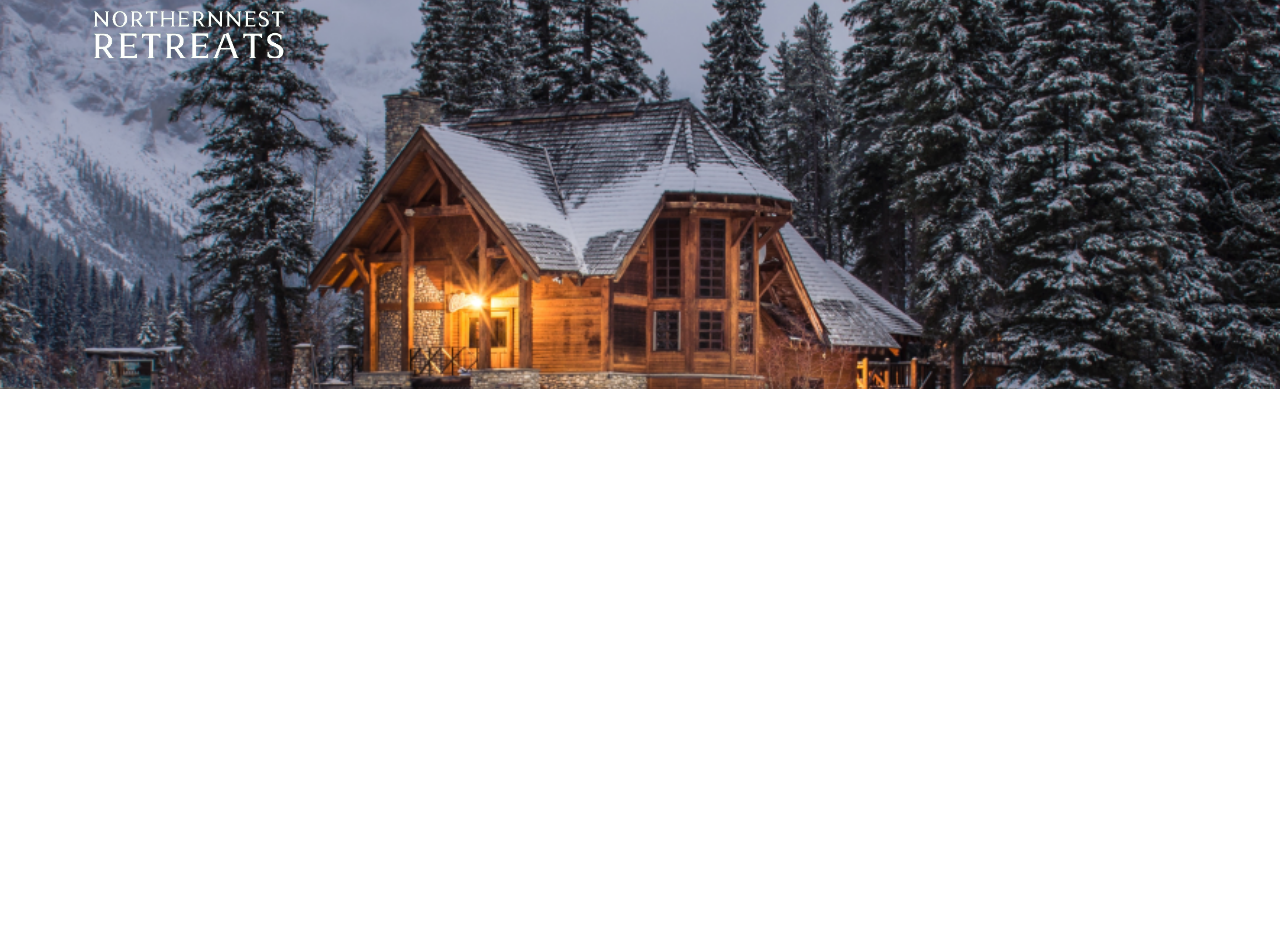
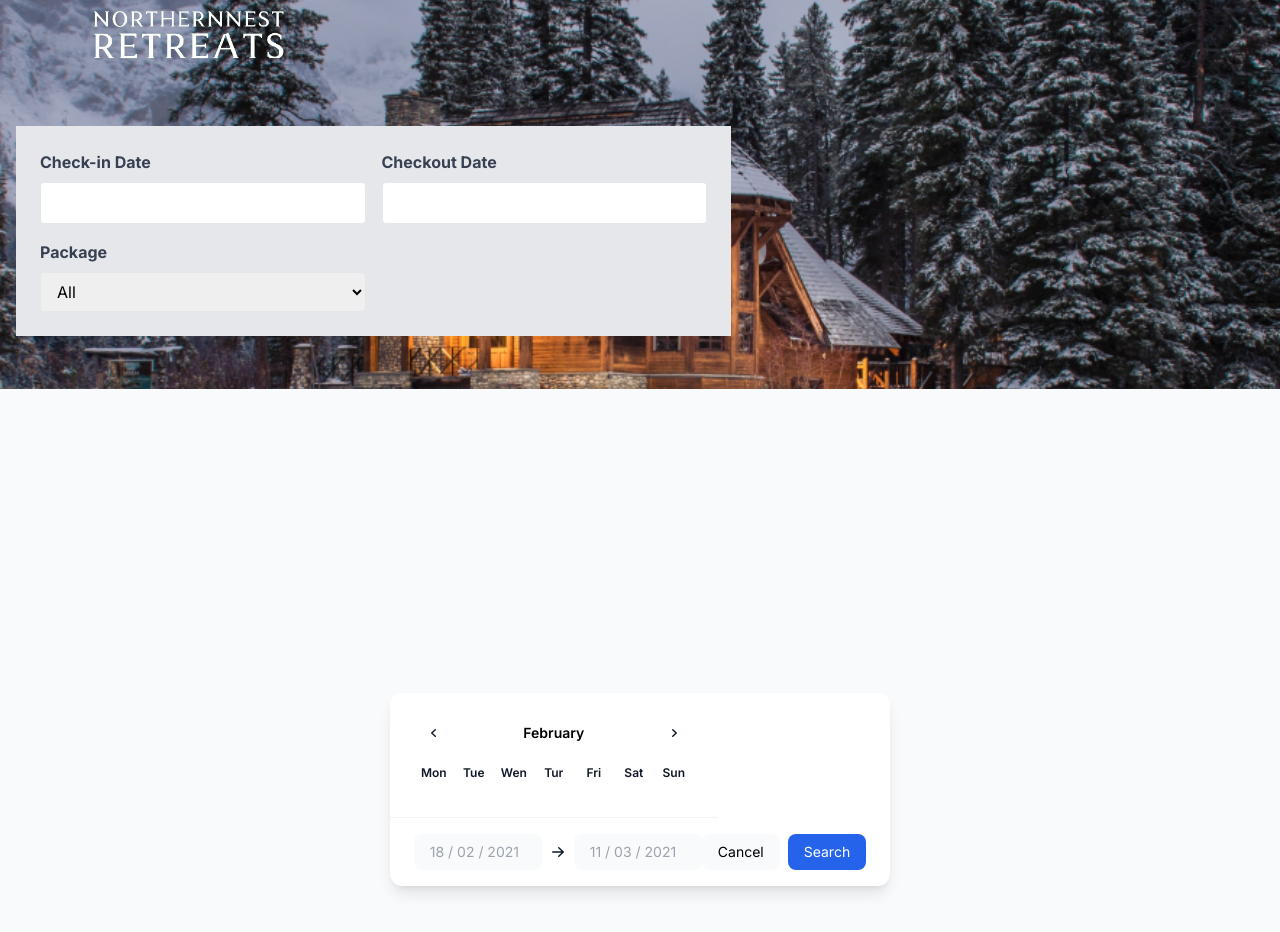
Before and after one commit to ulrikaha/Front-end-project-v1, a Next.js app: page / in a window 1280 px wide. Shown: the part 140-1072 px from the top of the page. Before the commit the page ends 800 px from the top, so only its background shows below. Built offline with nearby package versions, Linux system fonts and the light colour scheme.

Commit message:
datepickers started

```diff
--- a/app/page.tsx
+++ b/app/page.tsx
@@ -1,3 +1,4 @@
+import Date2 from "@/components/Date2";
 import NavbarSearch from "@/components/NavbarSearch";
 
 
@@ -6,6 +7,9 @@ export default function Home() {
 
     <div>
    <NavbarSearch />
+
+
+      <Date2 />
     </div>
 
   )
--- /dev/null
+++ b/components/Date2.tsx
@@ -0,0 +1,133 @@
+
+
+
+
+     import React from 'react'
+
+     function Date2() {
+       return (
+
+
+
+<div className="flex items-center justify-center w-full min-h-screen bg-gray-50">
+<div className="flex bg-white shadow-lg rounded-xl">
+  <div className="flex flex-col">
+    <div className="flex divide-x">
+      <div className="flex flex-col px-6 pt-5 pb-6 border-b border-gray-100">
+        <div className="flex items-center justify-between">
+          <button
+            className="flex items-center justify-center p-2 rounded-xl hover-bg-gray-50"
+          >
+            <svg className="w-6 h-6 text-gray-900 stroke-current" fill="none">
+              <path
+                d="M13.25 8.75L9.75 12l3.5 3.25"
+                strokeWidth="1.5"
+                strokeLinecap="round"
+                strokeLinejoin="round"
+              />
+            </svg>
+          </button>
+          <div className="text-sm font-semibold">February</div>
+          <button
+            className="flex items-center justify-center p-2 rounded-xl hover-bg-gray-50"
+          >
+            <svg className="w-6 h-6 text-gray-900 stroke-current" fill="none">
+              <path
+                d="M10.75 8.75l3.5 3.25-3.5 3.25"
+                strokeWidth="1.5"
+                strokeLinecap="round"
+                strokeLinejoin="round"
+              />
+            </svg>
+          </button>
+        </div>
+        <div className="grid grid-cols-7 text-xs text-center text-gray-900">
+          <span
+            className="flex items-center justify-center w-10 h-10 font-semibold rounded-lg"
+          >
+            Mon
+          </span>
+          <span
+            className="flex items-center justify-center w-10 h-10 font-semibold rounded-lg"
+          >
+            Tue
+          </span>
+          <span
+            className="flex items-center justify-center w-10 h-10 font-semibold rounded-lg"
+          >
+            Wen
+          </span>
+          <span
+            className="flex items-center justify-center w-10 h-10 font-semibold rounded-lg"
+          >
+            Tur
+          </span>
+          <span
+            className="flex items-center justify-center w-10 h-10 font-semibold rounded-lg"
+          >
+            Fri
+          </span>
+          <span
+            className="flex items-center justify-center w-10 h-10 font-semibold rounded-lg"
+          >
+            Sat
+          </span>
+          <span
+            className="flex items-center justify-center w-10 h-10 font-semibold rounded-lg"
+          >
+            Sun
+          </span>
+          {/*More days... */}
+        </div>
+      </div>
+      {/* Repeat the above structure for the second month..*/}
+    </div>
+    <div className="flex items-center justify-between px-6 py-4">
+      <div className="flex items-center">
+        <input
+          type="text"
+          className="flex items-center w-32 px-4 py-2 text-sm text-gray-900 rounded-lg bg-gray-50 focus-bg-white focus-ring-1 focus-ring-blue-600 focus-outline-none"
+          placeholder="18 / 02 / 2021"
+        />
+        <div className="p-1">
+          <svg className="w-6 h-6 text-gray-900 stroke-current" fill="none">
+            <path
+              d="M6.738 12.012h10.5m-4.476 4.25l4.5-4.25-4.5-4.25"
+              strokeWidth="1.5"
+              strokeLinecap="round"
+              strokeLinejoin="round"
+            />
+          </svg>
+        </div>
+        <input
+          type="text"
+          className="flex items-center w-32 px-4 py-2 text-sm text-gray-900 rounded-lg bg-gray-50 focus-bg-white focus-ring-1 focus-ring-blue-600 focus-outline-none"
+          placeholder="11 / 03 / 2021"
+        />
+      </div>
+      <div className="flex items-center space-x-2">
+        <button
+          className="px-4 py-2 text-sm rounded-lg bg-gray-50 focus-outline-none focus-ring-1 focus-ring-blue-600 hover-bg-gray-100"
+        >
+          Cancel
+        </button>
+        <button
+          className="px-4 py-2 text-sm text-white bg-blue-600 rounded-lg focus-outline-none focus-ring-1 focus-ring-blue-600 hover-bg-blue-700"
+        >
+          Search
+        </button>
+      </div>
+    </div>
+  </div>
+</div>
+</div>
+
+
+
+
+
+
+       )
+     }
+
+     export default Date2
--- /dev/null
+++ b/components/DatePickerPackage.tsx
@@ -0,0 +1,68 @@
+'use client';
+
+import { useState } from 'react';
+import DatePicker from 'react-datepicker';
+
+
+const DatePickerPackage: React.FC = () => {
+    const [startDate, setStartDate] = useState<Date | null>(null); // Check-in date
+    const [endDate, setEndDate] = useState<Date | null>(null);     // Checkout date
+    const [selectedPackage, setSelectedPackage] = useState('all'); // Initial package selection
+
+    // Function to handle package selection
+    const handlePackageSelection = (event: React.ChangeEvent<HTMLSelectElement>) => {
+      setSelectedPackage(event.target.value);
+    };
+
+    return (
+        <div className="bg-gray-200 p-4" >
+            <div className="flex flex-wrap items-center">
+
+                <div className="w-1/2 p-2 flex-wrap">
+                    <label className="block text-gray-700 font-bold mb-2">
+                        Check-in Date
+                    </label>
+                    <DatePicker
+                        selected={startDate}
+                        onChange={(date) => setStartDate(date)}
+                        dateFormat="dd/MM/yyyy"
+                        className="w-full border rounded py-2 px-3"
+                    />
+                 </div>
+
+                <div className="w-1/2 p-2 flex-wrap">
+                    <label className="block text-gray-700 font-bold mb-2">
+                        Checkout Date
+                    </label>
+                    <DatePicker
+                        selected={endDate}
+                        onChange={(date) => setEndDate(date)}
+                        dateFormat="dd/MM/yyyy"
+                        className="w-full border rounded py-2 px-3"
+                    />
+                </div>
+
+                <div className="w-1/2 p-2 flex-wrap">
+                    <label className="block text-gray-700 font-bold mb-2">
+                        Package
+                    </label>
+                    <select
+                        value={selectedPackage}
+                        onChange={handlePackageSelection}
+                        className="w-full border rounded py-2 px-3"
+                    >
+                        <option value="all">All</option>
+                        <option value="deluxe">Deluxe</option>
+                        <option value="standard">Standard</option>
+                        <option value="budget">Budget</option>
+                    </select>
+                </div>
+
+            </div>
+        </div>
+
+    );
+ };
+
+
+export default DatePickerPackage;
--- a/components/NavbarSearch.tsx
+++ b/components/NavbarSearch.tsx
@@ -1,9 +1,10 @@
-'use client';
+ 'use client';
 
 import Link from 'next/link';
 import Image from 'next/image';
 import { FontAwesomeIcon } from '@fortawesome/react-fontawesome';
 import { faUserCircle } from '@fortawesome/free-solid-svg-icons';
+import DatePickerPackage from './DatePickerPackage';
 
 const NavbarSearch = () => {
 
@@ -25,6 +26,7 @@ const NavbarSearch = () => {
                 </Link>
 
 
+
                     <ul className="lg:flex list-none ml-auto">
                         <li className="nav-item text-custom-yellow font-custom px-4 text-xl">
                             <Link href="/">
@@ -37,12 +39,15 @@ const NavbarSearch = () => {
                             </Link>
                         </li>
                         <li className="nav-item px-4">
-                            <Link href="/dashboard"> {/*only navigate to if user is logged in}*/}
+                            <Link href="/dashboard"> {/*Only navigate to if user is logged in}*/}
                                 <FontAwesomeIcon icon={faUserCircle} style={{ color: "#cbb26a" , fontSize: "24px" }} />
                             </Link>
                         </li>
                     </ul>
+
                 </div>
+
+           <DatePickerPackage /> {/* Datepicker*/}
 
         </nav>
     );
--- a/package.json
+++ b/package.json
@@ -23,6 +23,7 @@
   "devDependencies": {
     "@types/node": "^20",
     "@types/react": "^18",
+    "@types/react-datepicker": "^4.19.1",
     "@types/react-dom": "^18",
     "eslint": "^8",
     "eslint-config-next": "13.5.6",
```
Also changed, not shown: 1 other file (tests, documents, lock files or other folders).
